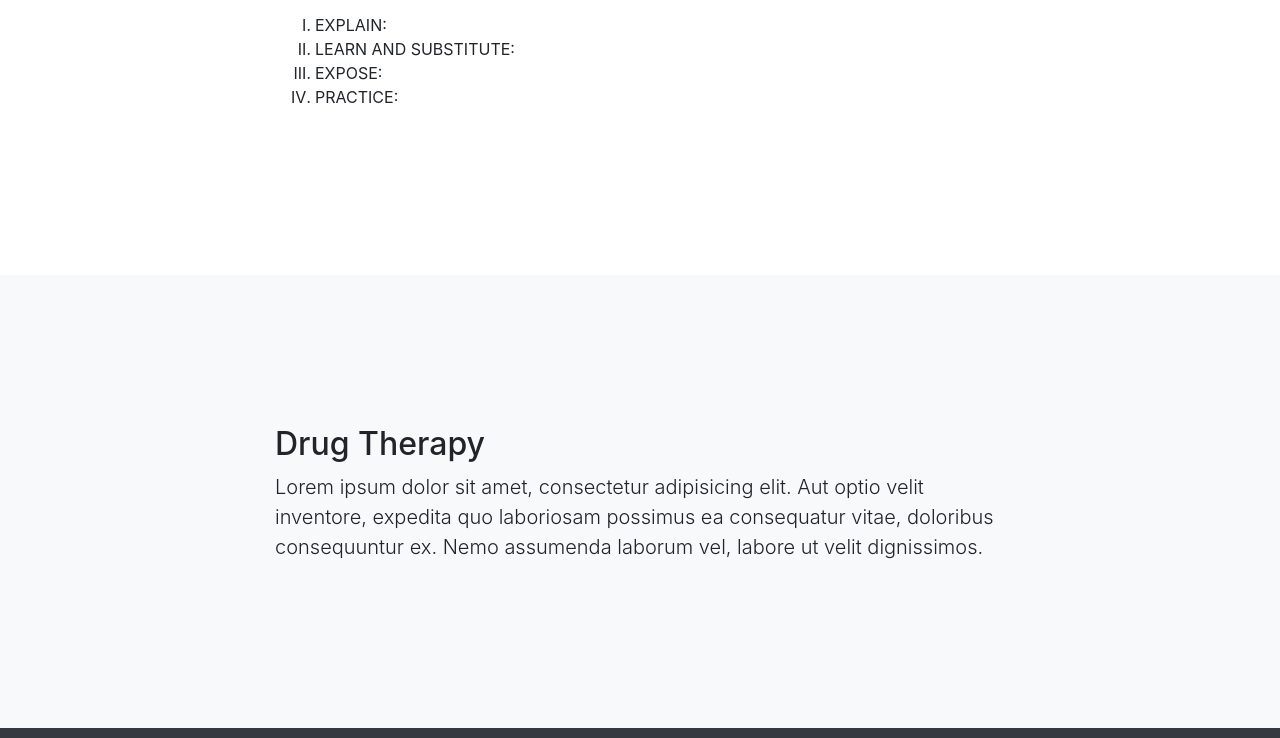
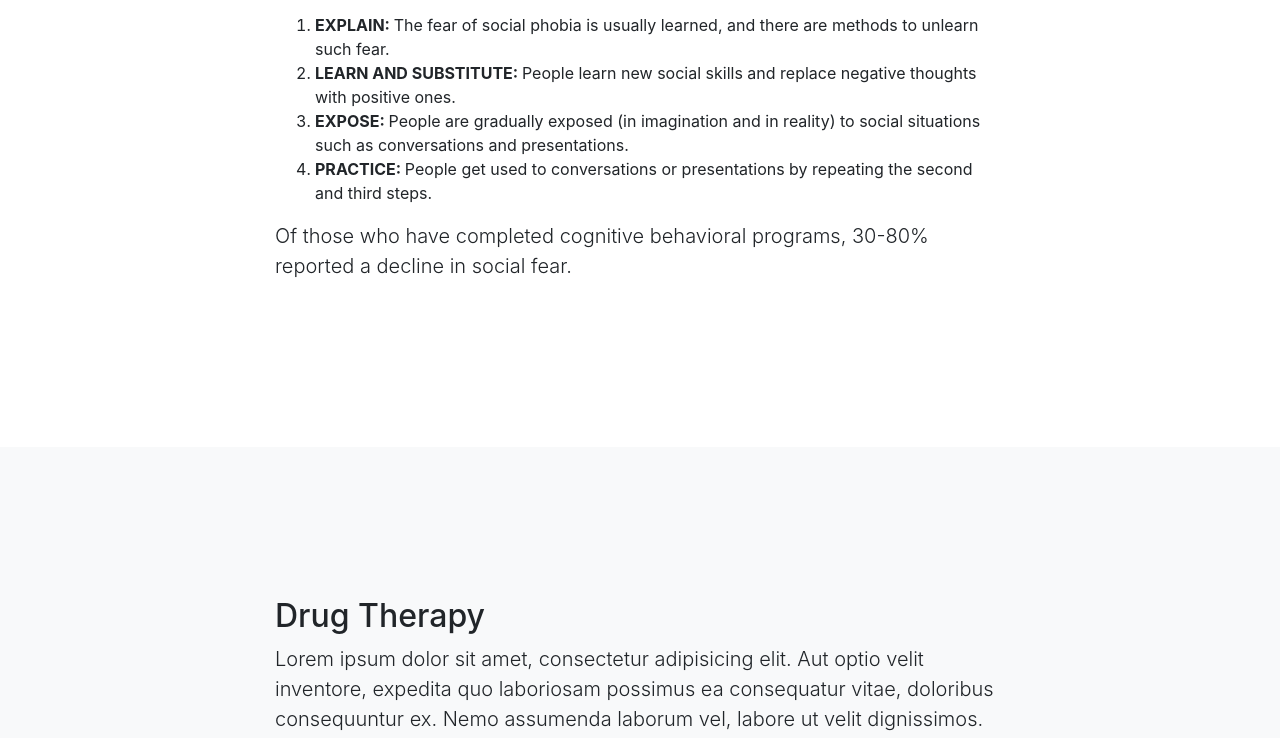
Before and after one commit to GENYF/TFP_WEB, a website with bundled scripts: page index.html in a window 1280 px wide. Shown: the part 647-1385 px from the top of the page. Built offline with nearby package versions, Linux system fonts and the light colour scheme.

Commit message:
Update index.html

```diff
--- a/index.html
+++ b/index.html
@@ -39,7 +39,7 @@
         <header class="bg-primary text-white">
             <div class="container text-center">
             <h1>TREATMENT FOR PHOBIA</h1>
-            <p class="lead">Ajou University English 2 Writing Assignment 2<br>202020721 송영범</p>
+            <p class="lead">아주대학교 영어 2 Writing Assignment 2<br>202020721 송영범</p>
             </div>
         </header>
 
@@ -49,12 +49,13 @@
                     <div class="col-lg-8 mx-auto">
                         <h2>Congnitive-Behavioral Therapy</h2>
                         <p class="lead">Cognitive-Behavior programs are used to treat social phobia and include four components.</p>
-                <ol type="I">
-                    <li>EXPLAIN:</li>
-                    <li>LEARN AND SUBSTITUTE:</li>
-                    <li>EXPOSE:</li>
-                    <li>PRACTICE:</li>
+                        <ol type="1">
+                            <li><b>EXPLAIN: </b>The fear of social phobia is usually learned, and there are methods to unlearn such fear.</li>
+                            <li><b>LEARN AND SUBSTITUTE: </b>People learn new social skills and replace negative thoughts with positive ones.</li>
+                            <li><b>EXPOSE: </b>People are gradually exposed (in imagination and in reality) to social situations such as conversations and presentations.</li>
+                            <li><b>PRACTICE: </b>People get used to conversations or presentations by repeating the second and third steps.</li>
                         </ol>
+                        <p class="lead">Of those who have completed cognitive behavioral programs, 30-80% reported a decline in social fear.</p>
                     </div>
                 </div>
             </div>
@@ -87,7 +88,7 @@
         <!-- Footer -->
         <footer class="py-5 bg-dark">
             <div class="container">
-            <p class="m-0 text-center text-white">Copyright &copy; Your Website 2019</p>
+                <p class="m-0 text-center text-white">Copyright &copy; gnyf0915@gmail.com</p>
             </div>
             <!-- /.container -->
         </footer>
```
Lines whose indentation alone changed are shown as unchanged.
